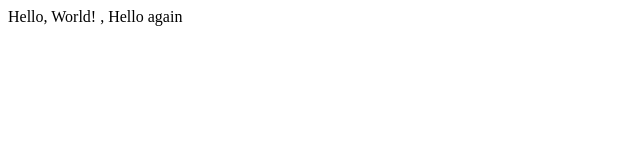
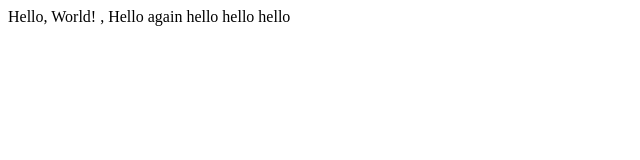
Before and after one commit to drawat123/lecture0, a plain HTML site: page hello.html in a window 1280 px wide. Shown: the whole page, without its empty margins (0-640 px from the left). Drawn offline with Linux system fonts and the light colour scheme.

Commit message:
Update hello.html

```diff
--- a/hello.html
+++ b/hello.html
@@ -4,6 +4,6 @@
         <title>My Webpage</title>
     </head>
     <body>
-        Hello, World! , Hello again
+        Hello, World! , Hello again hello hello hello
     </body>
 </html>
```
